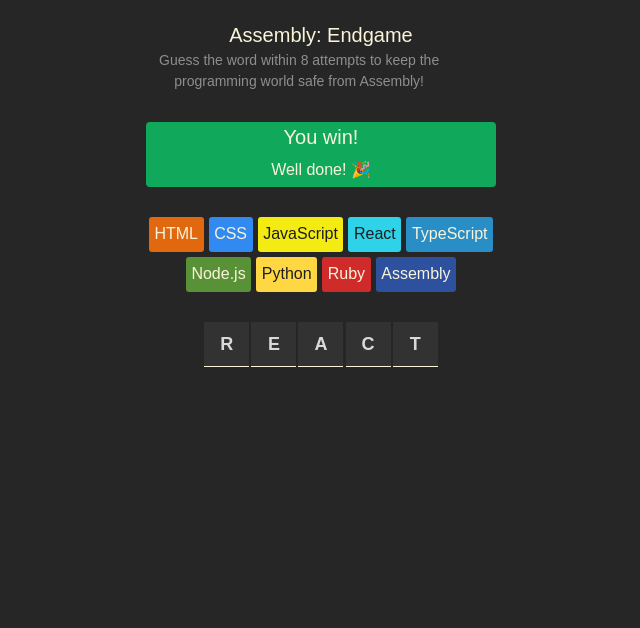
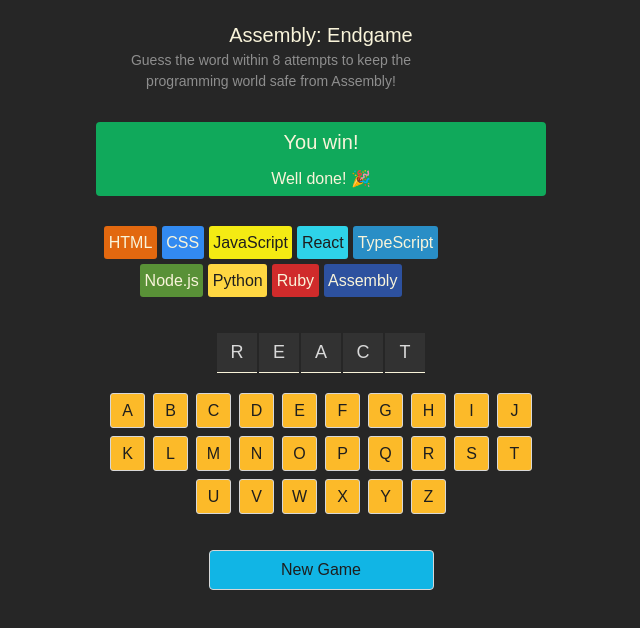
Before and after one commit to HacheGe60/assembly_endgame, a React (Vite) app: page / in a window 1280 px wide. Shown: the top 628 px of the page, without its empty margins (319-959 px from the left). Built offline with nearby package versions, Linux system fonts and the light colour scheme.

Commit message:
Save the guessed letters

```diff
--- a/App.jsx
+++ b/App.jsx
@@ -1,62 +1,54 @@
-import React from "react";
-import { languages } from "./languages.js";
+import { useState } from "react";
+import { languages } from "./languages";
 
 /**
- * Project planning:
+ * Goal: Allow the user to start guessing the letters
  *
- * Questions to ask yourself before writing any code:
+ * Challenge: TBA
  *
- * - What are the main containers of elements I need
- *   in this app?
- *   Header: game title, game description
- *   Status banner (info, success, error, warning)
- *   Tech chips row
- *   Game board
- *   Keyboard
- *   Footer (new game)
- *
- * - What data will I need to store in state?
- *   solution, guesses, wrongCount, phase(idle, playing, won, lost), maxAttempts
- *
- *
- * - What values will need to be saved in state vs.
- *   what values can be derived from the state?
- *   lettersRevealed, wrongGuesses, attemptsLeft, gameWon, gameLost, keyStatus
- *
- *
- * - How will the user interact with the app? What
- *   events do I need to handle?
- *   keydown, click on keyboard. New Game,
- *
- *
+ * Think: what would be the best way to store the user's
+ * guessed letters?
  */
 
 export default function AssemblyEndgame() {
-  const [currentWord, setCurrentWord] = React.useState('react');
+  const [currentWord, setCurrentWord] = useState("react");
 
-  const letterElements =
-    currentWord.split('').map((letter, index) => {
-      return (
-        <span key={index}>{letter}</span>
-      );
-    });
+  const [guessedLetters, setGuessedLetters] = useState([]);
+  console.log(guessedLetters);
 
-  const languageElements =
-    languages.map(lang => {
+  const alphabet = "abcdefghijklmnopqrstuvwxyz";
+
+  function addGuessedLetter(letter) {
+    setGuessedLetters(
+      prevLetters => prevLetters.includes(letter) ? prevLetters :
+        [...prevLetters, letter]);
+  }
+
+  const languageElements = languages.map(lang => {
     const styles = {
       backgroundColor: lang.backgroundColor,
       color: lang.color
     };
     return (
       <span
+        className="chip"
+        style={styles}
         key={lang.name}
-          style={styles}
-          className="chip"
       >
         {lang.name}
       </span>
     );
   });
+
+  const letterElements = currentWord.split("").map((letter, index) => (
+    <span key={index}>{letter.toUpperCase()}</span>
+  ));
+
+  const keyboardElements = alphabet.split("").map(letter => (
+    <button
+      key={letter}
+      onClick={() => addGuessedLetter(letter)}>{letter.toUpperCase()}</button>
+  ));
 
 
 
@@ -77,6 +69,10 @@
       <section className="word">
         {letterElements}
       </section>
+      <section className="keyboard">
+        {keyboardElements}
+      </section>
+      <button className="new-game">New Game</button>
     </main>
   );
 }
--- a/index.css
+++ b/index.css
@@ -6,8 +6,8 @@
   margin: 0;
   font-family: "Hanken Grotesk", Arial, sans-serif;
   background-color: #262626;
-  color: #d9d9d9;
-  padding: 1.25em;
+  color: #D9D9D9;
+  padding: 20px;
   height: 100vh;
   display: flex;
   justify-content: center;
@@ -20,63 +20,94 @@
 header>h1 {
   font-size: 1.25rem;
   font-weight: 500;
-  color: #f9f4da;
+  color: #F9F4DA;
 }
 
 header>p {
   font-size: 0.875rem;
-  max-width: 21.88em;
-  color: #8e8e8e;
+  max-width: 350px;
+  color: #8E8E8E;
 }
 
 section.game-status {
-  background-color: #10a95b;
+  background-color: #10A95B;
   display: flex;
   flex-direction: column;
   align-items: center;
-  color: #f9f4da;
-  border-radius: .25em;
-  margin-block: 1.88em;
+  color: #F9F4DA;
+  border-radius: 4px;
+  margin-block: 30px;
+}
+
+section.game-status>p {
+  margin: 5px;
 }
 
 section.game-status>h2 {
   font-size: 1.25rem;
-  margin: 0.31px
-}
-
-section.game-status>p {
-  margin: 0.31em;
+  margin: 5px
 }
 
 section.language-chips {
   display: flex;
   flex-wrap: wrap;
+  gap: 5px;
   justify-content: center;
-  gap: 0.31em;
-  max-width: 21.88em;
+  max-width: 350px;
+  margin-bottom: 36px;
 }
 
 span.chip {
-  padding: 0.35em;
-  border-radius: 0.19em;
+  border-radius: 3px;
+  padding: 4.5px;
 }
 
 section.word {
   display: flex;
   justify-content: center;
-  margin-block: 1.88em;
-  gap: 0.13em;
+  gap: 2px;
+  margin-bottom: 20px;
 }
 
 section.word>span {
-  width: 2.5em;
-  height: 2.5em;
+  height: 40px;
+  width: 40px;
+  background-color: #323232;
   display: flex;
   justify-content: center;
   align-items: center;
-  background-color: #323232;
-  border-bottom: 1px solid #f9f4da;
-  text-transform: uppercase;
   font-size: 1.125rem;
-  font-weight: 600;
+  border-bottom: 1px solid #F9F4DA;
 }
+
+section.keyboard {
+  display: flex;
+  flex-wrap: wrap;
+  gap: 8px;
+  justify-content: center;
+  max-width: 450px;
+  margin-bottom: 36px;
+}
+
+section.keyboard>button {
+  height: 35px;
+  width: 35px;
+  background-color: #FCBA29;
+  border: 1px solid #D7D7D7;
+  color: #1e1e1e;
+  border-radius: 3px;
+  cursor: pointer;
+}
+
+button.new-game {
+  background-color: #11B5E5;
+  border: 1px solid #D7D7D7;
+  border-radius: 4px;
+  color: #1e1e1e;
+  width: 225px;
+  height: 40px;
+  padding: 6px 12px;
+  display: block;
+  margin-inline: auto;
+  cursor: pointer;
+}
```
Lines whose indentation alone changed are shown as unchanged.
